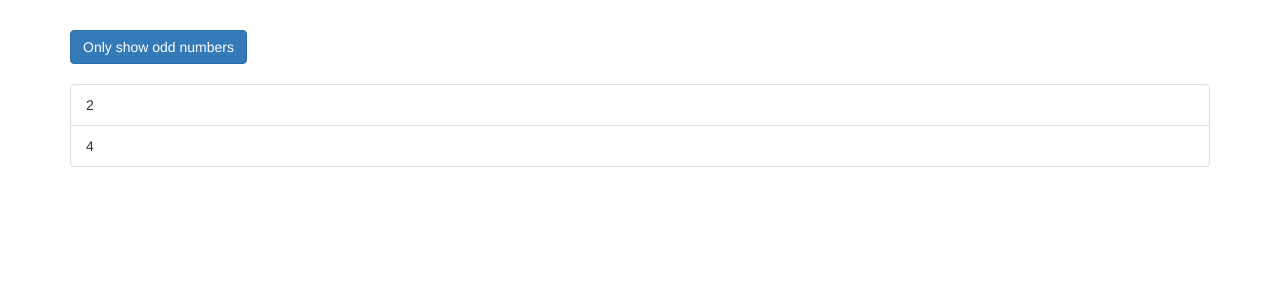
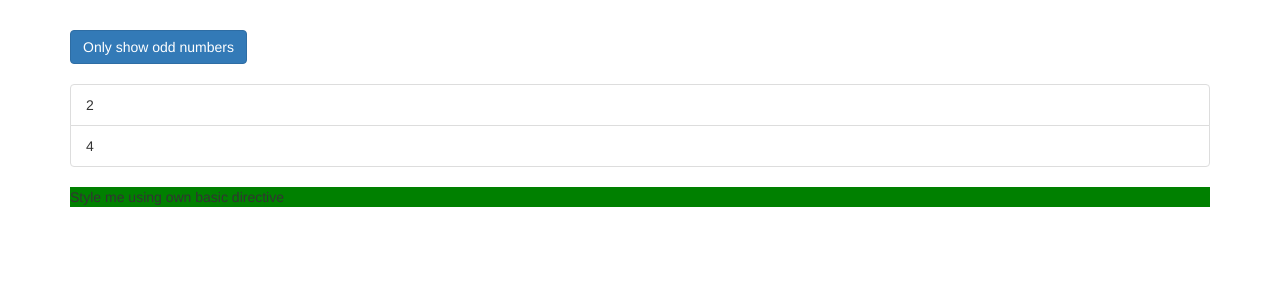
Before and after one commit to AndrewPalchykovsky/a-directives, an Angular app: page / in a window 1280 px wide. Shown: the top 300 px of the page. Built offline with nearby package versions, Linux system fonts and the light colour scheme.

Commit message:
added basic directive

```diff
--- a/src/app/app.component.html
+++ b/src/app/app.component.html
@@ -21,6 +21,7 @@
       <ng-template [ngIf]="onlyOdd">
         <p>Only odd</p>
       </ng-template>
+      <p appBasicHighlight>Style me using own basic directive</p>
     </div>
   </div>
 </div>
--- a/src/app/app.module.ts
+++ b/src/app/app.module.ts
@@ -4,10 +4,12 @@
 
 
 import { AppComponent } from './app.component';
+import { BasicHighlightDirective } from './basic-highlight.directive';
 
 @NgModule({
   declarations: [
-    AppComponent
+    AppComponent,
+    BasicHighlightDirective
   ],
   imports: [
     BrowserModule,
--- /dev/null
+++ b/src/app/basic-highlight.directive.ts
@@ -0,0 +1,14 @@
+import { Directive, ElementRef, OnInit } from '@angular/core';
+
+@Directive({
+  selector: '[appBasicHighlight]'
+})
+export class BasicHighlightDirective implements OnInit {
+
+  constructor(private elementRef: ElementRef) { }
+
+  ngOnInit() {
+    this.elementRef.nativeElement.style.backgroundColor = 'green';
+  }
+
+}
```
